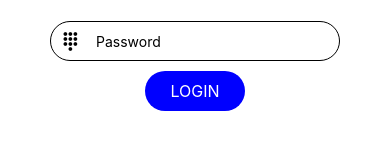
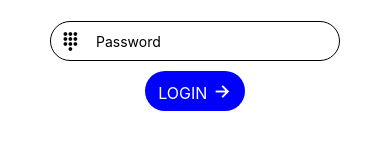
Before and after one commit to AnishShahi123/ProjectAssignment, a React Native app: screen / in a window 390 px wide. Shown: the part 434-597 px from the top of the page. Built offline with nearby package versions, Linux system fonts and the light colour scheme.

Commit message:
button added with icon

```diff
--- a/screens/Login.js
+++ b/screens/Login.js
@@ -19,7 +19,7 @@ const LoginPage = () => {
   return (
     <View style={styles.container}>
       <Text style={styles.title}>Login</Text>
-      <Text> Please sign in to continue.</Text>
+      <Text style={styles.subtitle}> Please sign in to continue.</Text>
       <View style={styles.SectionStyle}>
         <Ionicon name="mail" size={20} />
         <TextInput
@@ -42,7 +42,9 @@ const LoginPage = () => {
       </View>
       <View>
         <TouchableOpacity style={styles.button}>
-          <Text style={styles.buttonTextStyle}>LOGIN</Text>
+          <Text style={styles.buttonTextStyle}>
+            LOGIN <Ionicon name="arrow-forward" size={20} />
+          </Text>
         </TouchableOpacity>
       </View>
       <Text style={styles.bottomText}> Don't have an account? Sign up</Text>
@@ -98,6 +100,7 @@ const styles = StyleSheet.create({
     color: "#FFFFFF",
     paddingVertical: 10,
     fontSize: 16,
+    alignItems: "center",
   },
   forgotText: {
     color: "#000",
```
